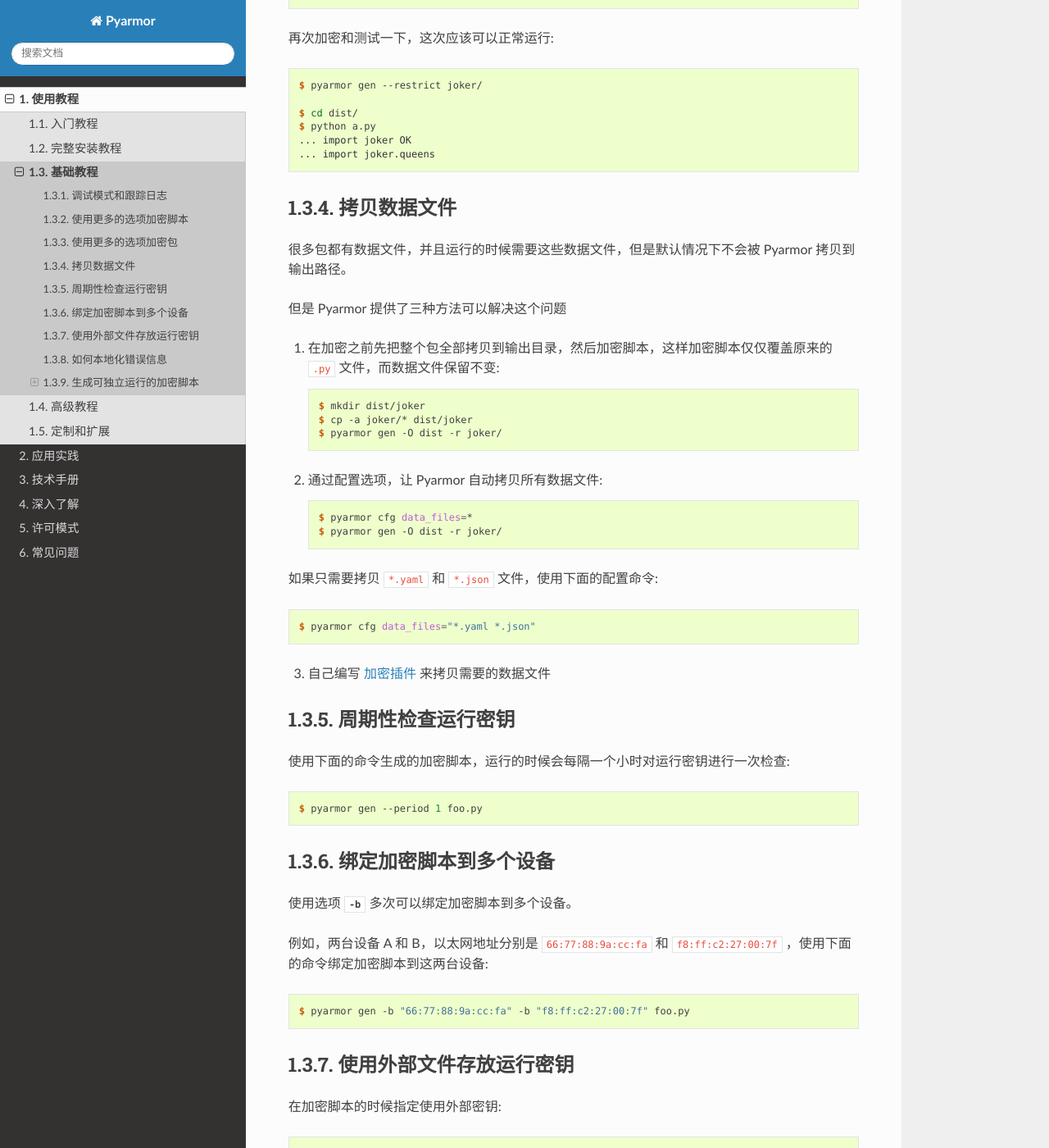
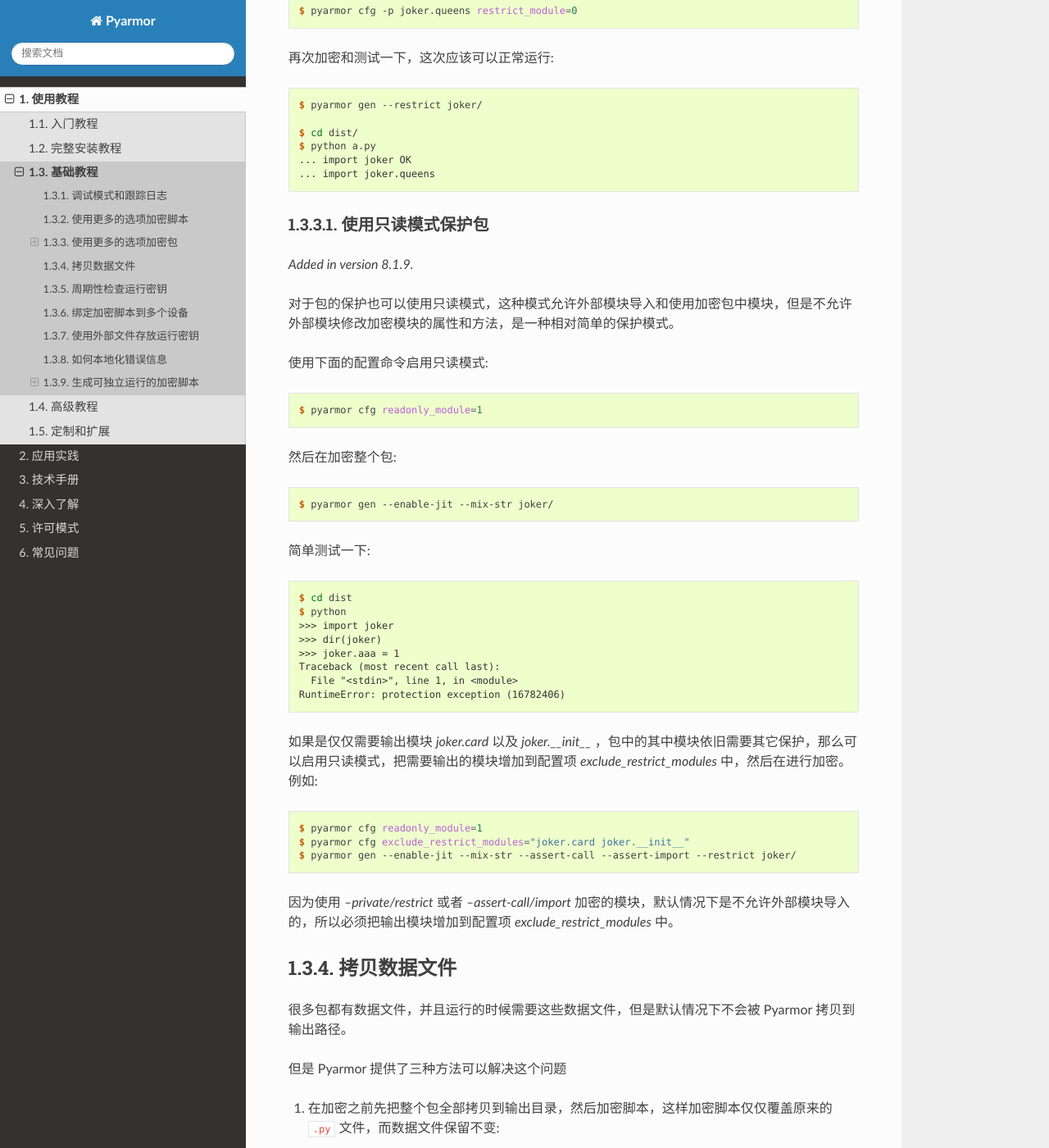
Before and after one commit to dashingsoft/pyarmor-docs-zh, a Sphinx documentation site: the page built from docs/tutorial/obfuscation.rst, in a window 1280 px wide and 1400 px high, scrolled down 3788 px. Shown: the whole window at 82% size. Built offline with Sphinx 7.4.7 and the Read the Docs theme 3.1.0, drawn with Linux system fonts in a browser that asks for light colours.

Commit message:
Doc readonly module and usage

```diff
--- a/docs/tutorial/obfuscation.rst
+++ b/docs/tutorial/obfuscation.rst
@@ -163,6 +163,42 @@
     $ python a.py
     ... import joker OK
     ... import joker.queens
+
+.. _using readonly module:
+
+使用只读模式保护包
+------------------
+
+.. versionadded:: 8.1.9
+
+对于包的保护也可以使用只读模式，这种模式允许外部模块导入和使用加密包中模块，但是不允许外部模块修改加密模块的属性和方法，是一种相对简单的保护模式。
+
+使用下面的配置命令启用只读模式::
+
+    $ pyarmor cfg readonly_module=1
+
+然后在加密整个包::
+
+    $ pyarmor gen --enable-jit --mix-str joker/
+
+简单测试一下::
+
+    $ cd dist
+    $ python
+    >>> import joker
+    >>> dir(joker)
+    >>> joker.aaa = 1
+    Traceback (most recent call last):
+      File "<stdin>", line 1, in <module>
+    RuntimeError: protection exception (16782406)
+
+如果是仅仅需要输出模块 `joker.card` 以及 `joker.__init__` ，包中的其中模块依旧需要其它保护，那么可以启用只读模式，把需要输出的模块增加到配置项 `exclude_restrict_modules` 中，然后在进行加密。例如::
+
+    $ pyarmor cfg readonly_module=1
+    $ pyarmor cfg exclude_restrict_modules="joker.card joker.__init__"
+    $ pyarmor gen --enable-jit --mix-str --assert-call --assert-import --restrict joker/
+
+因为使用 `--private/restrict` 或者 `--assert-call/import` 加密的模块，默认情况下是不允许外部模块导入的，所以必须把输出模块增加到配置项 `exclude_restrict_modules` 中。
 
 拷贝数据文件
 ============
```
